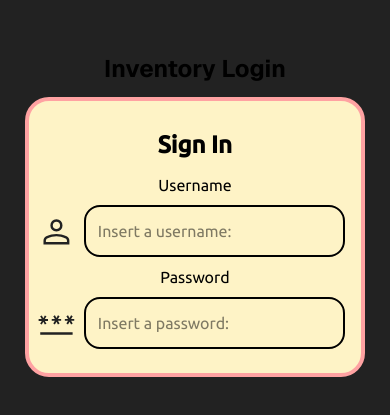
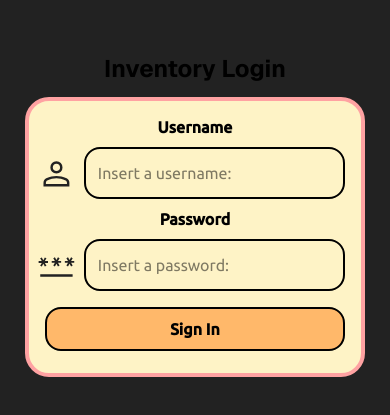
Before and after one commit to prgram769/inventoryTemplate, a Next.js app: page / in a window 390 px wide. Shown: the part 213-628 px from the top of the page. Built offline with nearby package versions, Linux system fonts and the light colour scheme.

Commit message:
new components and responsive application

```diff
--- a/src/components/SignIn.tsx
+++ b/src/components/SignIn.tsx
@@ -1,15 +1,19 @@
+"use client"
+
 import { Input } from "@/components/ui/Input";
 import { ubuntu } from "@/components/fonts";
 import { Label } from "@/components/ui/Label";
+import { Button } from "@/components/ui/Button";
 
 function SignIn() {
 
   const styles = {
     divContainer: `${ubuntu.className} bg-amber-100 w-85 h-70 md:w-130 md:h-120 flex flex-col justify-center items-center rounded-3xl border-4 border-red-300 relative`,
     title: "text-2xl md:text-3xl font-bold m-3 text-center",
-    span: "flex justify-center",
+    span: "flex justify-center font-bold",
     internalDivs: "flex justify-center items-center mr-2 ml-2 md:m-0",
-    input: "w-full md:w-full md:h-full border-2 border-black px-3 py-3 m-2 rounded-2xl required",
+    input: "w-full border-2 border px-3 py-3 m-2 rounded-2xl required",
+    button: "rounded-2xl border-2 bg-orange-300 w-full m-2 px-2 py-2 font-bold"
   }
 
   return (
@@ -17,21 +21,23 @@ function SignIn() {
       <h1 className={styles.title}>Inventory Login</h1>
       <div className={styles.divContainer}>
         {/* <p className="w"></p> */}
-        <h1 className={styles.title}>Sign In</h1>
         <form>
           <span className={styles.span}>
-            <Label children="Username" />
+            <Label htmlFor="usernameInput" children="Username" />
           </span>
           <div className={styles.internalDivs}>
             <svg xmlns="http://www.w3.org/2000/svg" height="59px" viewBox="0 -960 960 960" width="48px" fill="#222"><path d="M372-523q-42-42-42-108t42-108q42-42 108-42t108 42q42 42 42 108t-42 108q-42 42-108 42t-108-42ZM160-160v-94q0-38 19-65t49-41q67-30 128.5-45T480-420q62 0 123 15.5T731-360q31 14 50 41t19 65v94H160Zm60-60h520v-34q0-16-9.5-30.5T707-306q-64-31-117-42.5T480-360q-57 0-111 11.5T252-306q-14 7-23 21.5t-9 30.5v34Zm324.5-346.5Q570-592 570-631t-25.5-64.5Q519-721 480-721t-64.5 25.5Q390-670 390-631t25.5 64.5Q441-541 480-541t64.5-25.5ZM480-631Zm0 411Z" /></svg>
-            <Input type="text" className={styles.input} placeholder="Insert a username:" />
+            <Input id="usernameInput" type="text" className={styles.input} placeholder="Insert a username:" />
           </div>
           <span className={styles.span}>
-            <Label children="Password" />
+            <Label htmlFor="passwordInput" children="Password" />
           </span>
           <div className={styles.internalDivs}>
             <svg xmlns="http://www.w3.org/2000/svg" height="59px" viewBox="0 -960 960 960" width="48px" fill="#222"><path d="M80-200v-61h800v61H80Zm38-254-40-22 40-68H40v-45h78l-40-68 40-22 38 67 38-67 40 22-40 68h78v45h-78l40 68-40 22-38-67-38 67Zm324 0-40-24 40-68h-78v-45h78l-40-68 40-22 38 67 38-67 40 22-40 68h78v45h-78l40 68-40 24-38-67-38 67Zm324 0-40-24 40-68h-78v-45h78l-40-68 40-22 38 67 38-67 40 22-40 68h78v45h-78l40 68-40 24-38-67-38 67Z" /></svg>
-            <Input type="password" className={styles.input} placeholder="Insert a password:" />
+            <Input id="passwordInput" type="password" className={styles.input} placeholder="Insert a password:" />
+          </div>
+          <div className={styles.internalDivs}>
+            <Button className={styles.button} type="button" children="Sign In"/>
           </div>
         </form>
       </div>
--- a/src/components/ui/Button.tsx
+++ b/src/components/ui/Button.tsx
@@ -1,6 +1,6 @@
 function Button({...props}: React.ComponentProps<"button">) {
   return (
-    <button/>
+    <button {...props}/>
   )
 }
 
```
